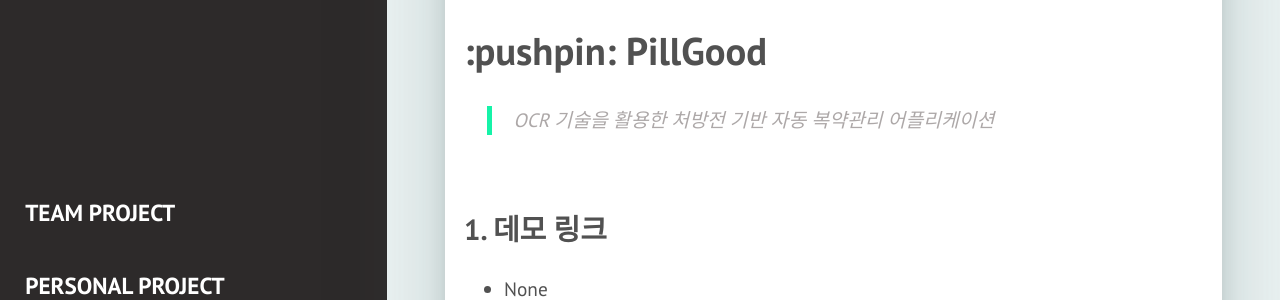
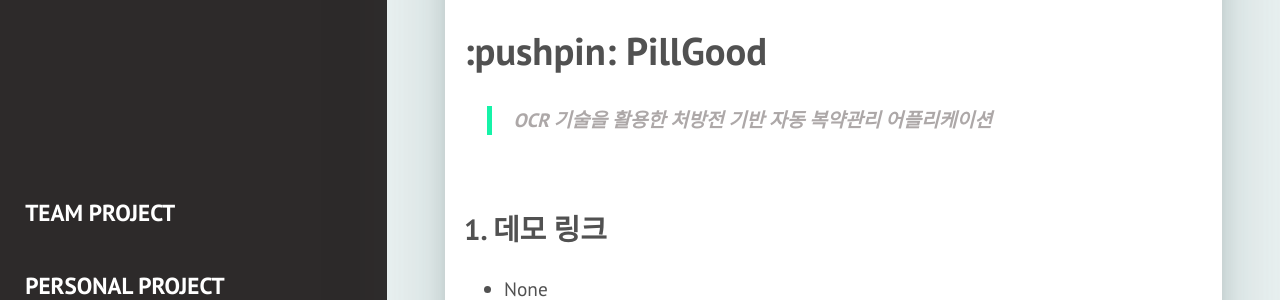
Before and after one commit to kimgusxo/kimgusxo.github.io, a Jekyll site: the page built from _posts/2017-03-29-the-white-house.markdown, in a window 1280 px wide and 900 px high, scrolled down 1269 px. Shown: the part 150-450 px from the top of the window. Built offline with Jekyll 4.4.1, drawn with Linux system fonts in a browser that asks for light colours; some web fonts are replaced.

Commit message:
pillgood update

```diff
--- a/_posts/2017-03-29-the-white-house.markdown
+++ b/_posts/2017-03-29-the-white-house.markdown
@@ -7,7 +7,7 @@ description: OCR 기술을 활용한 처방전 기반 자동 복약관리 어플
 ---
 
 # :pushpin: PillGood
-> OCR 기술을 활용한 처방전 기반 자동 복약관리 어플리케이션
+> <b>OCR 기술을 활용한 처방전 기반 자동 복약관리 어플리케이션</b>
 
 <br>
 
```
